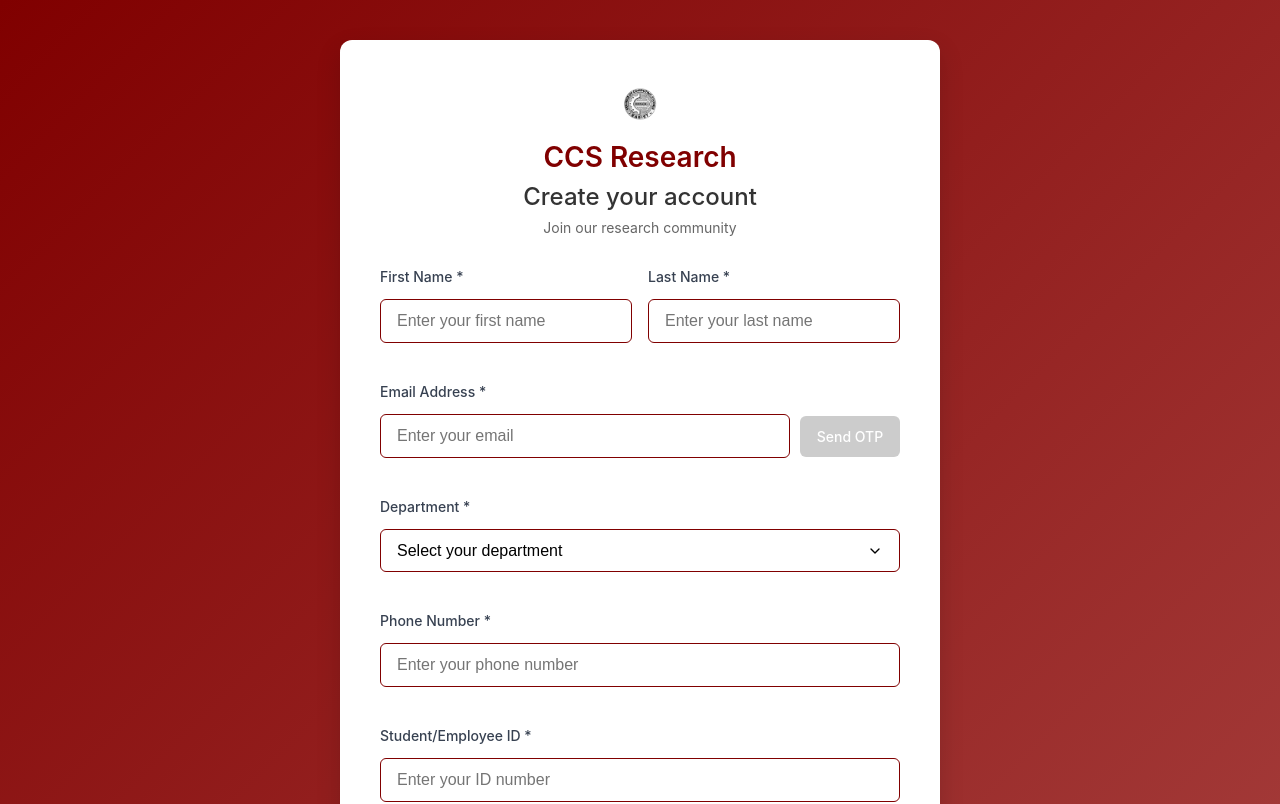
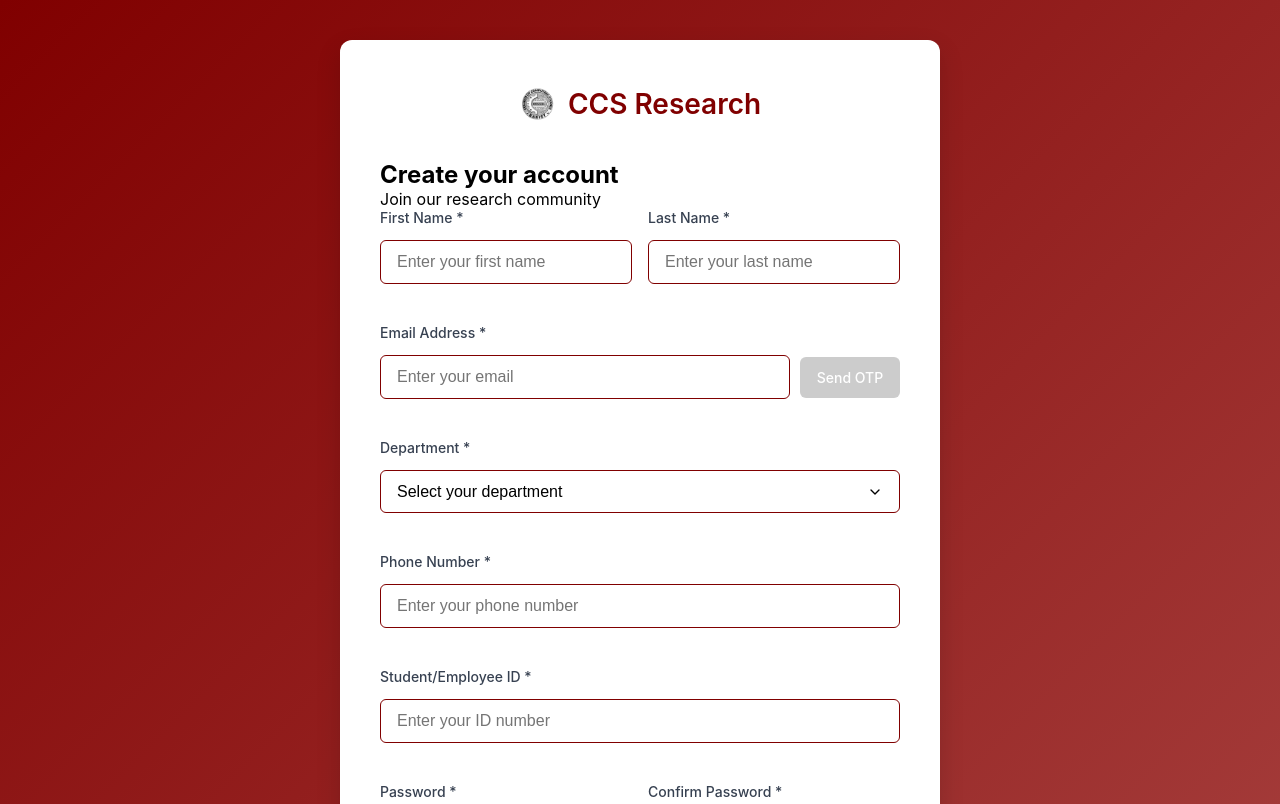
Before and after one commit to fhamyla/CCSResearchRepository, a React (Vite) app in the folder frontend/: page /register in a window 1280 px wide. Shown: the top 804 px of the page. Built offline with nearby package versions, Linux system fonts and the light colour scheme; no server answers.

Commit message:
fix image position

```diff
--- a/frontend/src/pages/Register.jsx
+++ b/frontend/src/pages/Register.jsx
@@ -171,12 +171,12 @@ const Register = () => {
   return (
     <div className="register-container">
       <div className="register-card">
-        <div className="register-header">
-          <img src={ccsLogo} alt="CCS Logo" style={{ height: 48, marginBottom: 8 }} />
-          <h1>CCS Research</h1>
-          <h2>Create your account</h2>
-          <p>Join our research community</p>
+        <div className="register-header" style={{ display: 'flex', alignItems: 'center', gap: 12, justifyContent: 'center' }}>
+          <img src={ccsLogo} alt="CCS Logo" style={{ height: 48 }} />
+          <h1 style={{ margin: 0 }}>CCS Research</h1>
         </div>
+        <h2>Create your account</h2>
+        <p>Join our research community</p>
 
         <form onSubmit={handleSubmit} className="register-form">
           {error && (
--- a/frontend/src/pages/SignIn.jsx
+++ b/frontend/src/pages/SignIn.jsx
@@ -54,12 +54,12 @@ const SignIn = () => {
   return (
     <div className="signin-container">
       <div className="signin-card">
-        <div className="signin-header">
-          <img src={ccsLogo} alt="CCS Logo" style={{ height: 48, marginBottom: 8 }} />
-          <h1>CCS Research</h1>
-          <h2>Sign in to your account</h2>
-          <p>Welcome back! Please sign in to continue</p>
+        <div className="signin-header" style={{ display: 'flex', alignItems: 'center', gap: 12, justifyContent: 'center' }}>
+          <img src={ccsLogo} alt="CCS Logo" style={{ height: 48 }} />
+          <h1 style={{ margin: 0 }}>CCS Research</h1>
         </div>
+        <h2>Sign in to your account</h2>
+        <p>Welcome back! Please sign in to continue</p>
 
         <form onSubmit={handleSubmit} className="signin-form">
           {error && (
```
